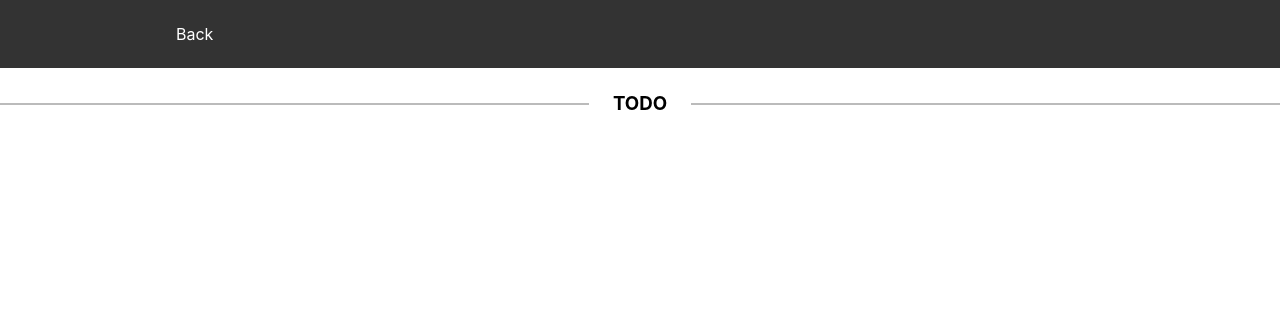
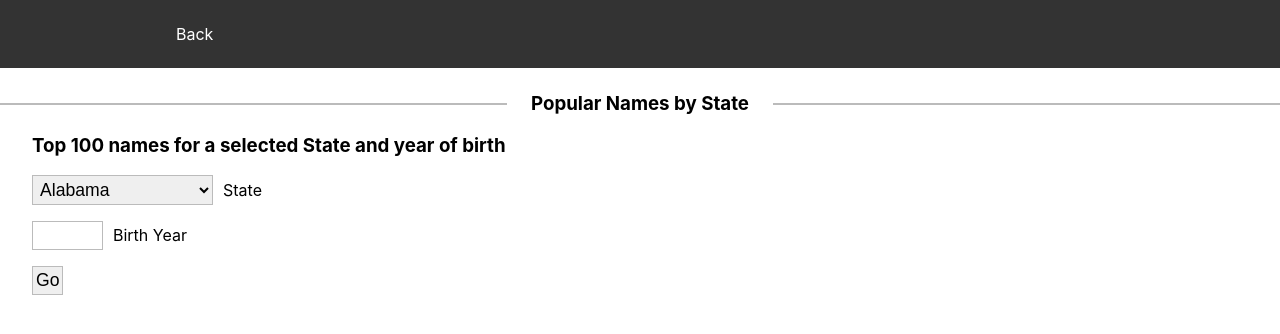
Before and after one commit to knsanchez0001/babynames, a React (Create React App) app in the folder client/: page /state in a window 1280 px wide. Shown: the top 334 px of the page. Built offline with nearby package versions, Linux system fonts and the light colour scheme.

Commit message:
able to create table of top 100 names by state and year

```diff
--- a/client/src/components/PopularityCategories/State.js
+++ /dev/null
@@ -1,19 +0,0 @@
-import React from 'react';
-import { Link } from 'react-router-dom';
-import IntroSection from '../IntroSection';
-
-const State = () => {
-	const back = <Link className='a-top' to={'/'}>Back</Link>;
-	return (
-		<>
-			<IntroSection child={back} />
-			<section>
-				<h3 className='header-c'>
-					<span className='header-c-text'>TODO</span>
-				</h3>
-			</section>
-		</>
-	);
-};
-
-export default State;
--- /dev/null
+++ b/client/src/components/PopularityCategories/State/NamesYearStateForm.js
@@ -0,0 +1,92 @@
+import React from 'react';
+import PropTypes from 'prop-types';
+
+const NamesYearStateForm = ({parentCallback}) => {
+	// const navigate = useNavigate();
+
+	function handleSubmit(e) {
+		e.preventDefault();
+		const state = document.getElementById('state').value;
+		const birthYear = document.getElementById('birth-year').value;
+		console.log(state);
+		console.log(birthYear);
+		parentCallback({state, birthYear});
+	}
+
+	return (
+		<div className='interest-div'>
+			<h3>Top 100 names for a selected State and year of birth</h3>
+			<form name='popnamestate' className='interest-form' onSubmit={handleSubmit}>
+				<p>
+					<select id='state' name='state'>
+						<option value="AL">Alabama</option>
+						<option value="AK">Alaska</option>
+						<option value="AZ">Arizona</option>
+						<option value="AR">Arkansas</option>
+						<option value="CA">California</option>
+						<option value="CO">Colorado</option>
+						<option value="CT">Connecticut</option>
+						<option value="DE">Delaware</option>
+						<option value="DC">District of Columbia</option>
+						<option value="FL">Florida</option>
+						<option value="GA">Georgia</option>
+						<option value="HI">Hawaii</option>
+						<option value="ID">Idaho</option>
+						<option value="IL">Illinois</option>
+						<option value="IN">Indiana</option>
+						<option value="IA">Iowa</option>
+						<option value="KS">Kansas</option>
+						<option value="KY">Kentucky</option>
+						<option value="LA">Louisiana</option>
+						<option value="ME">Maine</option>
+						<option value="MD">Maryland</option>
+						<option value="MA">Massachusetts</option>
+						<option value="MI">Michigan</option>
+						<option value="MN">Minnesota</option>
+						<option value="MS">Mississippi</option>
+						<option value="MO">Missouri</option>
+						<option value="MT">Montana</option>
+						<option value="NE">Nebraska</option>
+						<option value="NV">Nevada</option>
+						<option value="NH">New Hampshire</option>
+						<option value="NJ">New Jersey</option>
+						<option value="NM">New Mexico</option>
+						<option value="NY">New York</option>
+						<option value="NC">North Carolina</option>
+						<option value="ND">North Dakota</option>
+						<option value="OH">Ohio</option>
+						<option value="OK">Oklahoma</option>
+						<option value="OR">Oregon</option>
+						<option value="PA">Pennsylvania</option>
+						<option value="RI">Rhode Island</option>
+						<option value="SC">South Carolina</option>
+						<option value="SD">South Dakota</option>
+						<option value="TN">Tennessee</option>
+						<option value="TX">Texas</option>
+						<option value="UT">Utah</option>
+						<option value="VA">Virginia</option>
+						<option value="VT">Vermont</option>
+						<option value="WA">Washington</option>
+						<option value="WV">West Virginia</option>
+						<option value="WI">Wisconsin</option>
+						<option value="WY">Wyoming</option>
+					</select>
+					<label htmlFor='state'>State</label>
+				</p>
+				<p>
+					<input id='birth-year' type='number' min='1960' max='2020' className='interest-input' title="Birth year: Must be four numbers" required />
+					<label htmlFor='birth-year'>Birth Year</label>
+				</p>
+				<p>
+					<input type='submit' value='Go' />
+				</p>
+			</form>
+		</div>
+	);
+};
+
+NamesYearStateForm.propTypes = {
+	parentCallback: PropTypes.func
+};
+
+export default NamesYearStateForm;
--- /dev/null
+++ b/client/src/components/PopularityCategories/State/State.js
@@ -0,0 +1,61 @@
+import React, { useEffect, useState } from 'react';
+import { Link } from 'react-router-dom';
+import IntroSection from '../../IntroSection';
+import Table from '../../Table';
+import NamesYearStateForm from './NamesYearStateForm';
+
+const State = () => {
+	let [input, setInput] = useState(null);
+	let [tableBody, setTableBody] = useState(null);
+
+	const handleCallback = (childInput) =>{
+		setInput(childInput);
+	};
+
+	useEffect(() => {
+		if(input){
+			getTopNamesByState(input, setTableBody);
+		}
+	}, [input]);
+
+	const tableHeading = [
+		{ label: 'Rank', color: '#eeeeee' },
+		{ label: 'Male Name', color: '#99ccff' }, { label: 'Number of Males', color: '#99ccff' },
+		{ label: 'Female Name', color: 'pink' }, { label: 'Number of Females', color: 'pink' }];
+
+	const back = <Link className='a-top' to={'/'}>Back</Link>;
+	return (
+		<>
+			<IntroSection child={back} />
+			<section>
+				<h3 className='header-c'>
+					<span className='header-c-text'>Popular Names by State</span>
+				</h3>
+				<NamesYearStateForm parentCallback = {handleCallback}/>
+				<Table heading={tableHeading} body={tableBody} />
+			</section>
+		</>
+	);
+};
+
+/**
+ *
+ * @param {object} input
+ * @param {function} setTableBody
+ */
+async function getTopNamesByState(input, setTableBody){
+	const response = await fetch(`/api/top_names_state/${input.state}/${input.birthYear}/100`);
+	if (response.ok) {
+		const json = JSON.parse(await response.text());
+		const females = json.females;
+		const males = json.males;
+
+		const body = [];
+		for (let i = 0; i < 100; i++) {
+			body.push([(i + 1).toString(), males[i]._id, males[i].count.toLocaleString('en'), females[i]._id, females[i].count.toLocaleString('en')]);
+		}
+		setTableBody(body);
+	}
+}
+
+export default State;
--- a/client/src/index.js
+++ b/client/src/index.js
@@ -7,7 +7,7 @@ import { BrowserRouter, Route, Routes } from 'react-router-dom';
 import RankChange from './components/PopularityCategories/RankChange';
 import Top5Names from './components/PopularityCategories/Top5Names';
 import Timespan from './components/PopularityCategories/Timespan';
-import State from './components/PopularityCategories/State';
+import State from './components/PopularityCategories/State/State';
 import Territories from './components/PopularityCategories/Territories';
 import NamePopularity from './components/InterestForms/NamePopularity';
 import NamesByBirthYear from './components/InterestForms/NamesByBirthYear';
```
Also changed, not shown: client/src/components/PopularityCategories/State/Top5NamesState.js (added, +9 -0 lines), 1 other file (tests, documents, lock files or other folders).
